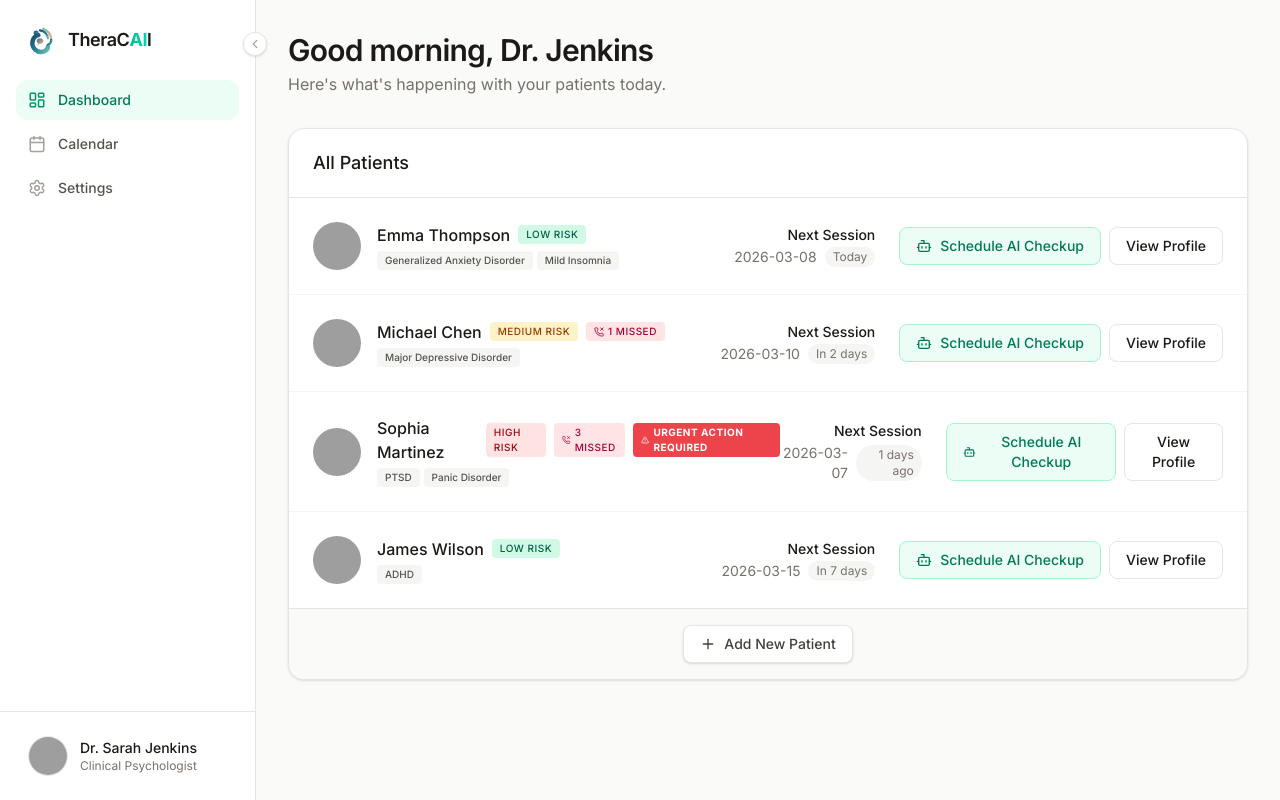
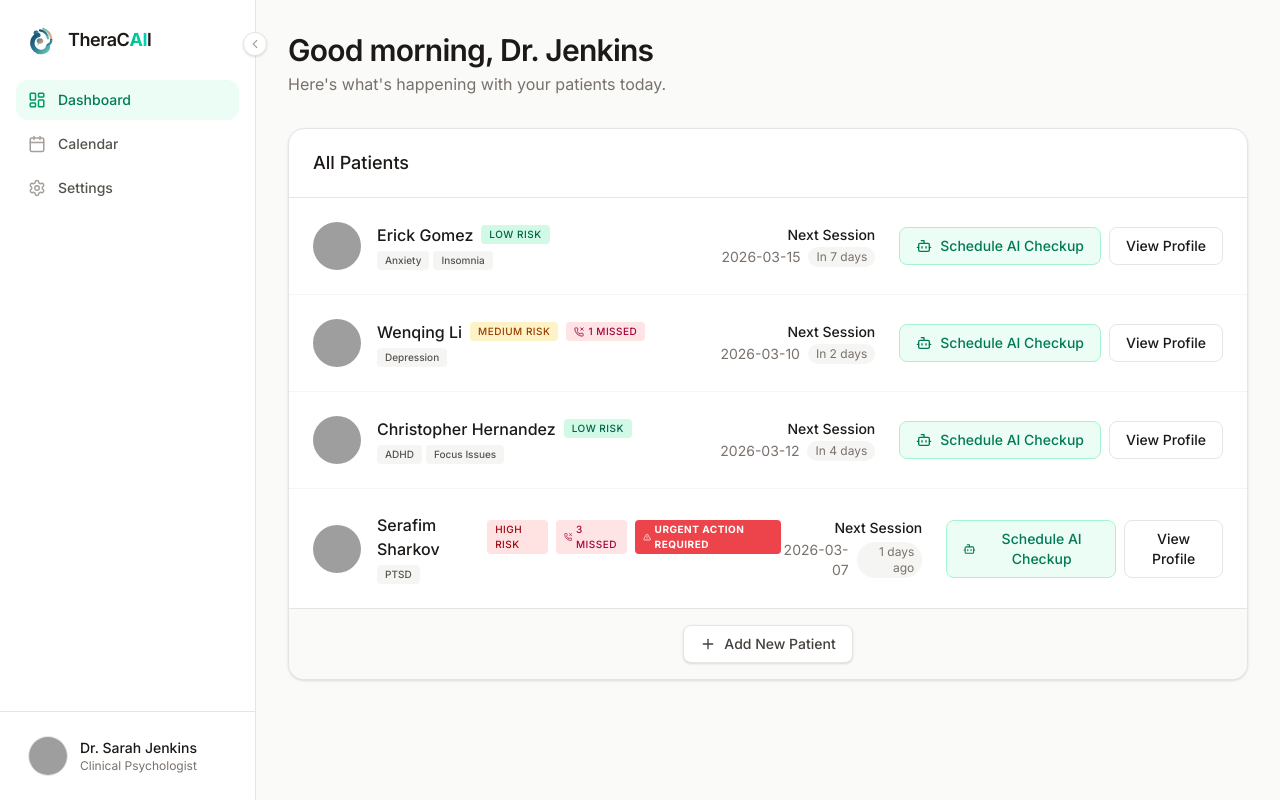
Before and after one commit to egomez714/CareAI, a React (Vite) app in the folder frontend/: page / in a window 1280 px wide. Built offline with nearby package versions, Linux system fonts and the light colour scheme; grey boxes are pictures that could not be loaded.

Commit message:
added mock data

```diff
--- a/frontend/src/data/mockData.ts
+++ b/frontend/src/data/mockData.ts
@@ -1,94 +1,90 @@
 export const patients = [
   {
-    id: '1',
-    name: 'Emma Thompson',
-    age: 28,
-    conditions: ['Generalized Anxiety Disorder', 'Mild Insomnia'],
-    lastSession: '2026-02-24',
-    nextSession: '2026-03-08',
-    mood: 'improving',
+    id: 'MRN-8821',
+    mrn: 'MRN-8821',
+    name: 'Erick Gomez',
+    age: 22,
+    conditions: ['Anxiety', 'Insomnia'],
+    lastSession: '2026-03-01',
+    nextSession: '2026-03-15',
+    mood: 'stable',
     riskLevel: 'Low',
-    notes: 'Emma reported feeling less anxious in social situations this week. We discussed continuing the CBT exercises.',
-    avatarUrl: 'https://picsum.photos/seed/emma/150/150',
+    notes: 'Patient is focusing on breathing exercises. Monitoring sleep quality.',
+    avatarUrl: 'https://ui-avatars.com/api/?name=Erick+Gomez&background=f5f5f4&color=57534e&size=150',
     aiCalls: 2,
     missedCalls: 0,
+    phone: '+18056703413',
     upcomingSessions: [
-      { id: 'us1', date: '2026-03-08', time: '10:00 AM', type: 'Therapy Session' },
-      { id: 'us2', date: '2026-03-22', time: '10:00 AM', type: 'Therapy Session' }
+      { id: 'us1', date: '2026-03-15', time: '10:00 AM', type: 'Therapy Session' }
     ],
     actionPlans: [
-      { id: 'ap1', date: '2026-02-24', title: 'Practice 4-7-8 breathing technique twice daily', status: 'in-progress', description: 'Inhale for 4 seconds, hold for 7 seconds, exhale for 8 seconds. Repeat 4 times per session. Focus on relaxing the jaw and shoulders.' },
-      { id: 'ap2', date: '2026-02-10', title: 'Complete thought record worksheet for social events', status: 'completed', description: 'Identify the situation, automatic thoughts, emotions, and rational counter-thoughts before attending the weekend gathering.' },
-      { id: 'ap3', date: '2026-01-27', title: 'Establish a consistent 10 PM bedtime routine', status: 'completed', description: 'No screens after 9 PM. Read a physical book or listen to calming music. Keep the room cool and dark.' }
+      { id: 'ap1', date: '2026-03-01', title: '5-4-7 Breathing Technique', status: 'in-progress', description: 'Inhale for 5, hold for 4, exhale for 7. Repeat twice daily.' }
     ]
   },
   {
-    id: '2',
-    name: 'Michael Chen',
-    age: 35,
-    conditions: ['Major Depressive Disorder'],
-    lastSession: '2026-02-26',
+    id: 'MRN-4432',
+    mrn: 'MRN-4432',
+    name: 'Wenqing Li',
+    age: 23,
+    conditions: ['Depression'],
+    lastSession: '2026-03-02',
     nextSession: '2026-03-10',
-    mood: 'stable',
+    mood: 'declining',
     riskLevel: 'Medium',
-    notes: 'Michael is maintaining his routine but still struggles with morning motivation. AI checkup recommended mid-week.',
-    avatarUrl: 'https://picsum.photos/seed/michael/150/150',
+    notes: 'Sarah is struggling with morning energy levels. AI checkup needed mid-week.',
+    avatarUrl: 'https://ui-avatars.com/api/?name=Sarah+Kim&background=f5f5f4&color=57534e&size=150',
     aiCalls: 5,
     missedCalls: 1,
+    phone: '+18056703413',
     upcomingSessions: [
-      { id: 'us3', date: '2026-03-10', time: '2:00 PM', type: 'Therapy Session' },
-      { id: 'us4', date: '2026-03-24', time: '2:00 PM', type: 'Therapy Session' }
+      { id: 'us3', date: '2026-03-10', time: '2:00 PM', type: 'Therapy Session' }
     ],
     actionPlans: [
-      { id: 'ap4', date: '2026-02-26', title: '15-minute morning walk within an hour of waking up', status: 'in-progress', description: 'Take a 15-minute walk outside within the first hour of waking up to get natural sunlight and light exercise.' },
-      { id: 'ap5', date: '2026-02-12', title: 'Log daily mood and energy levels in journal', status: 'in-progress', description: 'Use the provided mood tracking template to log energy levels and mood score (1-10) every evening.' },
-      { id: 'ap6', date: '2026-01-29', title: 'Reach out to one friend for a brief chat', status: 'completed', description: 'Send a text or make a short phone call to one friend or family member to maintain social connection.' }
+      { id: 'ap4', date: '2026-03-02', title: '15-minute Morning Walk', status: 'in-progress', description: 'Walk outside within 1 hour of waking up.' }
     ]
   },
   {
-    id: '3',
-    name: 'Sophia Martinez',
-    age: 42,
-    conditions: ['PTSD', 'Panic Disorder'],
-    lastSession: '2026-02-20',
-    nextSession: '2026-03-07',
-    mood: 'declining',
-    riskLevel: 'High',
-    notes: 'Experiencing increased nightmares. Scheduled an emergency AI checkup to monitor sleep patterns.',
-    avatarUrl: 'https://picsum.photos/seed/sophia/150/150',
+    id: 'MRN-9910',
+    mrn: 'MRN-9910',
+    name: 'Christopher Hernandez',
+    age: 20,
+    conditions: ['ADHD', 'Focus Issues'],
+    lastSession: '2026-02-28',
+    nextSession: '2026-03-12',
+    mood: 'good',
+    riskLevel: 'Low',
+    notes: 'Using Pomodoro technique successfully. Focus is improving.',
+    avatarUrl: 'https://ui-avatars.com/api/?name=David+Wilson&background=f5f5f4&color=57534e&size=150',
     aiCalls: 1,
-    missedCalls: 3,
+    missedCalls: 0,
+    phone: '+18056703413',
     upcomingSessions: [
-      { id: 'us5', date: '2026-03-07', time: '11:30 AM', type: 'Therapy Session' },
-      { id: 'us6', date: '2026-03-14', time: '11:30 AM', type: 'Therapy Session' }
+      { id: 'us5', date: '2026-03-12', time: '11:30 AM', type: 'Therapy Session' }
     ],
     actionPlans: [
-      { id: 'ap7', date: '2026-02-20', title: 'Use grounding techniques (5-4-3-2-1) during panic onset', status: 'in-progress', description: 'When feeling panic, identify 5 things you can see, 4 you can touch, 3 you can hear, 2 you can smell, and 1 you can taste.' },
-      { id: 'ap8', date: '2026-02-06', title: 'Keep a nightmare log (time, theme, intensity)', status: 'pending', description: 'Keep a notebook by the bed. If you wake from a nightmare, briefly jot down the time, main theme, and intensity (1-10).' },
-      { id: 'ap9', date: '2026-01-23', title: 'Listen to guided progressive muscle relaxation before sleep', status: 'completed', description: 'Listen to the 15-minute progressive muscle relaxation audio track provided in the patient portal before attempting to sleep.' }
+      { id: 'ap10', date: '2026-02-28', title: 'Pomodoro Study Sessions', status: 'in-progress', description: '25m work / 5m break cycles during study hours.' }
     ]
   },
   {
-    id: '4',
-    name: 'James Wilson',
-    age: 19,
-    conditions: ['ADHD'],
-    lastSession: '2026-02-25',
-    nextSession: '2026-03-15',
-    mood: 'good',
-    riskLevel: 'Low',
-    notes: 'Responding well to new medication dosage. Focus has improved significantly during lectures.',
-    avatarUrl: 'https://picsum.photos/seed/james/150/150',
+    id: 'MRN-1205',
+    mrn: 'MRN-1205',
+    name: 'Serafim Sharkov',
+    age: 23,
+    conditions: ['PTSD'],
+    lastSession: '2026-03-05',
+    nextSession: '2026-03-07',
+    mood: 'anxious',
+    riskLevel: 'High',
+    notes: ' Maya reported high anxiety yesterday. Scheduled immediate AI follow-up.',
+    avatarUrl: 'https://ui-avatars.com/api/?name=Maya+Patel&background=f5f5f4&color=57534e&size=150',
     aiCalls: 0,
-    missedCalls: 0,
+    missedCalls: 3,
+    phone: '+18056703413',
     upcomingSessions: [
-      { id: 'us7', date: '2026-03-15', time: '4:00 PM', type: 'Therapy Session' },
-      { id: 'us8', date: '2026-03-29', time: '4:00 PM', type: 'Therapy Session' }
+      { id: 'us7', date: '2026-03-07', time: '4:00 PM', type: 'Therapy Session' }
     ],
     actionPlans: [
-      { id: 'ap10', date: '2026-02-25', title: 'Use Pomodoro technique (25m work/5m break) for studying', status: 'in-progress', description: 'Study for 25 minutes, then take a 5-minute break. After 4 cycles, take a 15-30 minute break. Use a physical timer.' },
-      { id: 'ap11', date: '2026-02-11', title: 'Set up phone reminders for medication doses', status: 'completed', description: 'Set recurring daily alarms on your smartphone for 8:00 AM and 1:00 PM to ensure consistent medication timing.' },
-      { id: 'ap12', date: '2026-01-28', title: 'Organize study space to minimize visual distractions', status: 'completed', description: 'Clear desk of all non-essential items. Keep only the current textbook, notebook, and pen visible while studying.' }
+      { id: 'ap7', date: '2026-03-05', title: 'Grounding Exercises', status: 'pending', description: 'Identify 5 things you see, 4 you can touch...' }
     ]
   }
 ];
```
